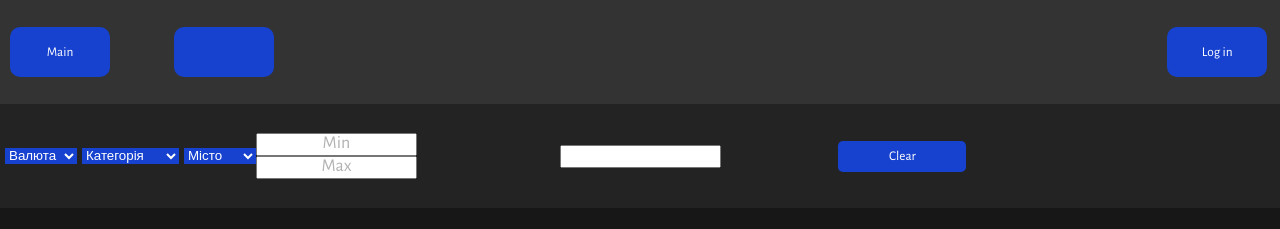
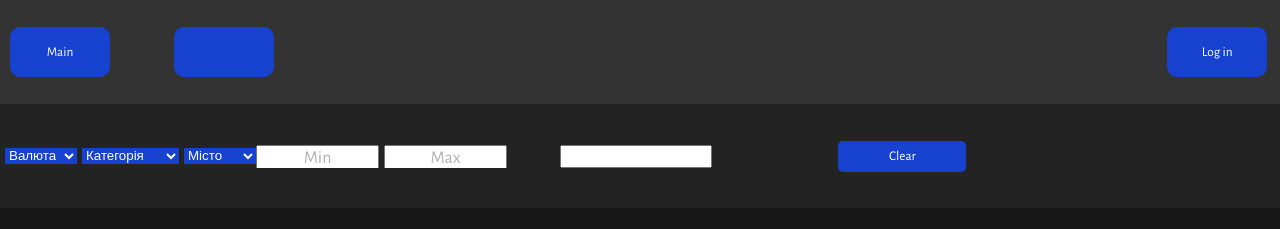
Before and after one commit to goritpukan/Market-Place, a React (Create React App) app in the folder frontend/: page / in a window 1280 px wide. Shown: the top 229 px of the page. Built offline with nearby package versions, Linux system fonts and the light colour scheme; no server answers.

Commit message:
nothing new

```diff
--- a/frontend/src/MainPage/MainPage.css
+++ b/frontend/src/MainPage/MainPage.css
@@ -43,15 +43,16 @@ input::placeholder {
 #light {
   background-color: var(--light-background);
 }
+
 #dark {
   background-color: var(--dark-background);
 }
 
-#dark .filter-div{
+#dark .filter-div {
   background-color: var(--dark-form-background);
 }
 
-#light .filter-div{
+#light .filter-div {
   background-color: var(--light-form-background);
 }
 
@@ -69,14 +70,28 @@ input::placeholder {
 
 }
 
-.filter-div button{
+.filter-div button {
   position: relative;
   width: 50%;
 }
-.filter-div .selects{
+
+.filter-div .selects {
   display: grid;
   grid-template-columns: repeat(3, 1fr);
-  grid-auto-rows: 1fr;
+  grid-template-rows: 1fr;
+}
+
+.filter-div .min-max {
+  display: grid;
+  grid-template-columns: repeat(2, 1fr);
+  grid-template-rows: 1fr;
+}
+
+.filter-div input {
+  position: relative;
+  width: 90%;
+  height: 100%;
+
 }
 
 
@@ -142,6 +157,7 @@ button:hover {
   margin-top: 10px;
   margin-left: 10px;
 }
+
 /* #Products h1{
   position: relative;
   left: 50%;
--- a/frontend/src/MainPage/MainPage.js
+++ b/frontend/src/MainPage/MainPage.js
@@ -155,7 +155,7 @@ export default function MainPage(props) {
             <option value="Інше">Інше</option>
           </select>
         </div>
-        <div>
+        <div className="min-max">
           <input className="min-price"
             placeholder="Min"
             ref={el => filtersRef.current.minPrice = el}
```
